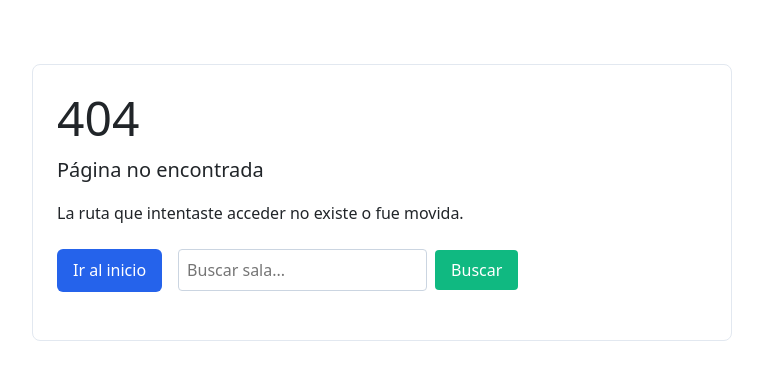
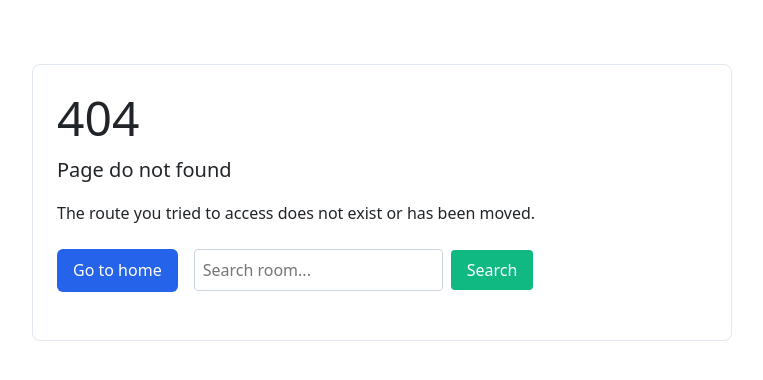
Before and after one commit to JoaquinPalacio/ChatConnect, a FastAPI app: template templates/404.html in a window 1280 px wide. Shown: the part 56-436 px from the top of the page, without its empty margins (258-1021 px from the left). Run offline with FastAPI, Linux system fonts and the light colour scheme; the template is opened without the code that fills it, so the values that code supplies are empty; parts of the project's set-up code (start-up, migrations or seed data) failed here and were passed over.

Commit message:
Correccion en lenguaje de templates

```diff
--- a/templates/404.html
+++ b/templates/404.html
@@ -1,26 +1,26 @@
 {% extends "base.html" %}
 
-{% block title %}404 - Página no encontrada{% endblock %}
+{% block title %}404 - Page do not found{% endblock %}
 
 {% block content %}
 <div class="error-container"
     style="max-width:700px;margin:4rem auto;padding:1.5rem;border:1px solid #e2e8f0;border-radius:8px;font-family:system-ui,-apple-system,BlinkMacSystemFont,sans-serif;">
     <h1 style="font-size:3rem;margin-bottom:0.5rem;">404</h1>
-    <p style="font-size:1.25rem;margin-top:0;">Página no encontrada</p>
+    <p style="font-size:1.25rem;margin-top:0;">Page do not found</p>
     {% if user %}
-    <p>Hola <strong>{{ user }}</strong>, la ruta que intentaste acceder no existe o fue movida.</p>
+    <p>Hello <strong>{{ user }}</strong>, the route you tried to access does not exist or has been moved.</p>
     {% else %}
-    <p>La ruta que intentaste acceder no existe o fue movida.</p>
+    <p>The route you tried to access does not exist or has been moved.</p>
     {% endif %}
 
     <div style="margin:1.5rem 0;display:flex;gap:1rem;flex-wrap:wrap;">
-        <a href="/" style="padding:0.6rem 1rem;border-radius:6px;background:#2563eb;color:#fff;text-decoration:none;">Ir
-            al inicio</a>
+        <a href="/" style="padding:0.6rem 1rem;border-radius:6px;background:#2563eb;color:#fff;text-decoration:none;">Go
+            to home</a>
         <form action="/rooms" method="get" style="display:flex;gap:0.5rem;align-items:center;">
-            <input name="q" placeholder="Buscar sala..." aria-label="Buscar sala"
+            <input name="q" placeholder="Search room..." aria-label="Search room"
                 style="padding:0.5rem;border:1px solid #cbd5e1;border-radius:4px;flex:1;min-width:150px;">
             <button type="submit"
-                style="padding:0.5rem 1rem;border:none;border-radius:4px;background:#10b981;color:#fff;cursor:pointer;">Buscar</button>
+                style="padding:0.5rem 1rem;border:none;border-radius:4px;background:#10b981;color:#fff;cursor:pointer;">Search</button>
         </form>
     </div>
 
--- a/templates/index.html
+++ b/templates/index.html
@@ -2,7 +2,7 @@
 
 {% block content %}
 <div class="container">
-    <h1 class="text-center my-4">Chat en Tiempo Real</h1>
+    <h1 class="text-center my-4">Live Chat</h1>
 
     <div id="chat-container" class="border rounded p-3 mb-3">
         <ul id="messages" class="list-unstyled">
@@ -16,8 +16,8 @@
     </div>
 
     <form onsubmit="return sendMessage(event)" class="input-group">
-        <input type="text" id="messageText" class="form-control" placeholder="Escribe tu mensaje..." autocomplete="off">
-        <button class="btn btn-primary">Enviar</button>
+        <input type="text" id="messageText" class="form-control" placeholder="Write your message..." autocomplete="off">
+        <button class="btn btn-primary">Send</button>
     </form>
 </div>
 
--- a/templates/rooms/room_id.html
+++ b/templates/rooms/room_id.html
@@ -17,8 +17,8 @@
     </div>
 
     <form onsubmit="return sendMessage(event)" class="input-group">
-        <input type="text" id="messageText" class="form-control" placeholder="Escribe tu mensaje..." autocomplete="off">
-        <button class="btn btn-primary">Enviar</button>
+        <input type="text" id="messageText" class="form-control" placeholder="Write your message..." autocomplete="off">
+        <button class="btn btn-primary">Send</button>
     </form>
 </div>
 
```
Also changed, not shown: templates/401.html (+8 -8 lines), templates/rooms/create_room.html (+5 -5 lines), templates/rooms/rooms.html (+13 -13 lines).
